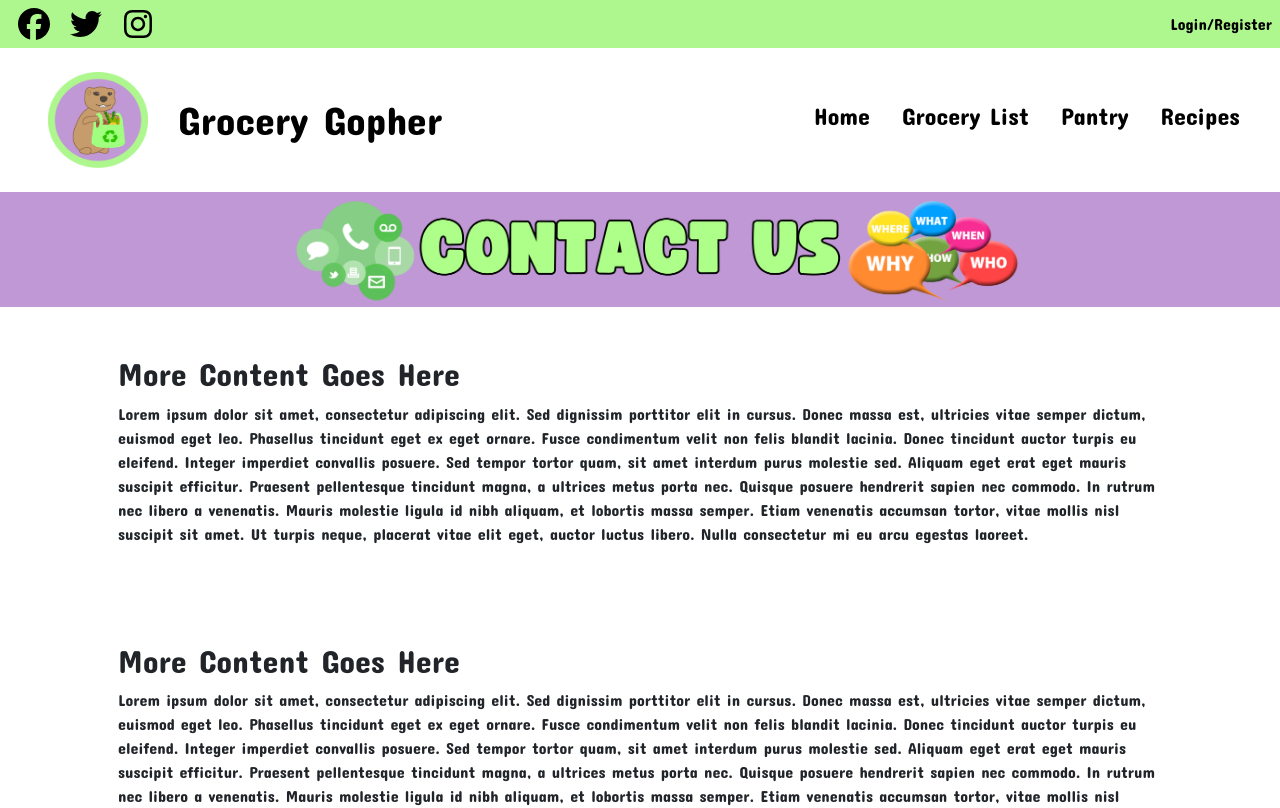
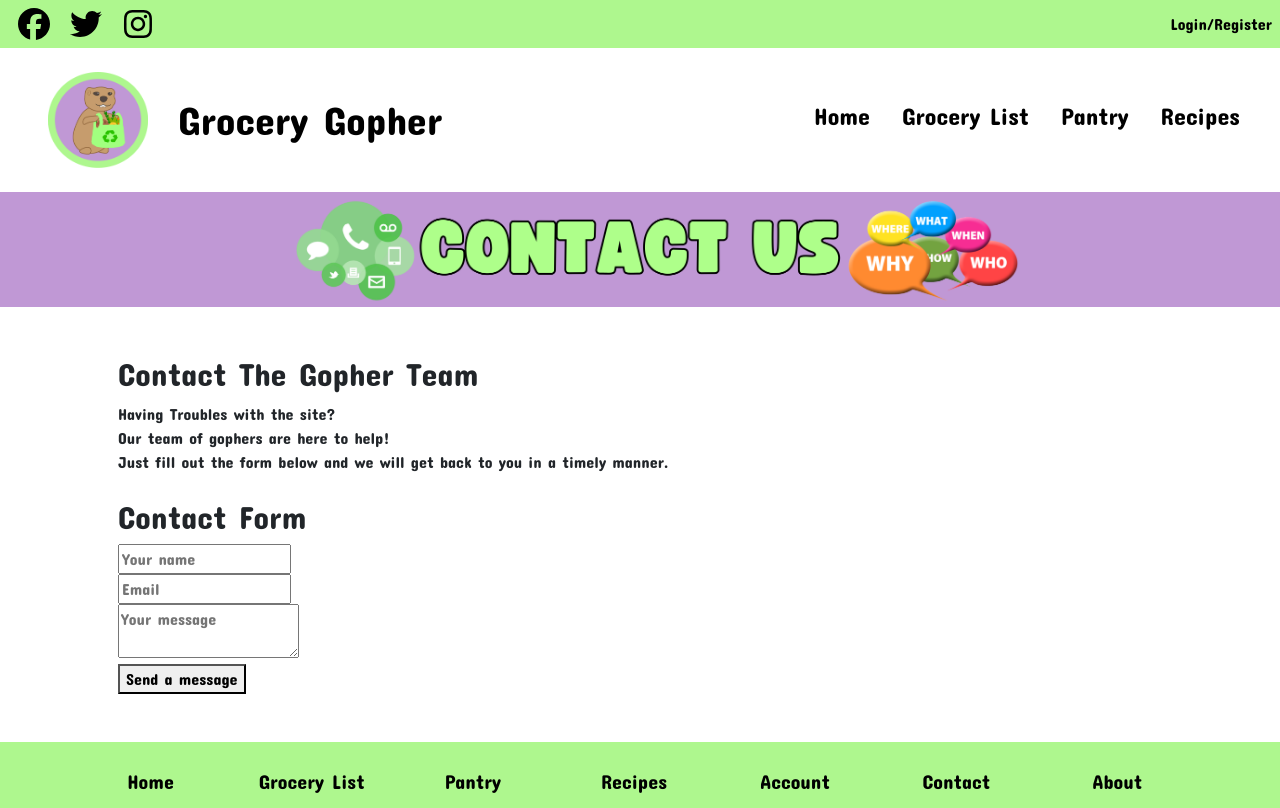
Before and after one commit to PlantsOnFire/GroceryGophers, a React (Create React App) app: page /contact in a window 1280 px wide. Shown: the top 808 px of the page. Built offline with nearby package versions, Linux system fonts and the light colour scheme.

Commit message:
Error, About, Contact Pages Updated

```diff
--- /dev/null
+++ b/src/components/Banners/PageErrorBanner.js
@@ -0,0 +1,11 @@
+import pageErrorBanner from '../../assets/PageErrorBanner.png';
+
+function PageErrorBanner () {
+  return (
+    <div className='row m-0' id='error-banner'>
+      <img id='error' className='banner'  src={pageErrorBanner} alt='Page Error Banner' />
+    </div>
+  )
+}
+
+export default PageErrorBanner;
--- /dev/null
+++ b/src/components/ContactForm/ContactForm.js
@@ -0,0 +1,71 @@
+import React, { useState } from "react";
+
+const FORM_ENDPOINT = ""; // TODO - update to the correct endpoint
+
+const ContactForm = () => {
+  const [submitted, setSubmitted] = useState(false);
+  const handleSubmit = (e) => {
+    e.preventDefault();
+
+    const inputs = e.target.elements;
+    const data = {};
+
+    for (let i = 0; i < inputs.length; i++) {
+      if (inputs[i].name) {
+        data[inputs[i].name] = inputs[i].value;
+      }
+    }
+
+    fetch(FORM_ENDPOINT, {
+      method: 'POST',
+      headers: {
+        Accept: 'application/json',
+        'Content-Type': 'application/json',
+      },
+      body: JSON.stringify(data),
+    })
+      .then((response) => {
+        if (!response.ok) {
+          throw new Error('Form response was not ok');
+        }
+
+        setSubmitted(true);
+      })
+      .catch((err) => {
+        // Submit the form manually
+        e.target.submit();
+      });
+  };
+
+  if (submitted) {
+    return (
+      <>
+        <h2>Thank you!</h2>
+        <div>We'll be in touch soon.</div>
+      </>
+    );
+  }
+
+  return (
+    <form
+      action={FORM_ENDPOINT}
+      onSubmit={handleSubmit}
+      method="POST"
+    >
+      <div>
+        <input type="text" placeholder="Your name" name="name" required />
+      </div>
+      <div>
+        <input type="email" placeholder="Email" name="email" required />
+      </div>
+      <div>
+        <textarea placeholder="Your message" name="message" required />
+      </div>
+      <div>
+        <button type="submit"> Send a message </button>
+      </div>
+    </form>
+  );
+};
+
+export default ContactForm;
--- a/src/pages/AboutUsPage/AboutUsPage.js
+++ b/src/pages/AboutUsPage/AboutUsPage.js
@@ -6,12 +6,19 @@ function AboutUsPage () {
     <main>
       <AboutBanner/>
       <div className='container p-5'>
-        <h2>More Content Goes Here</h2>
-        <div>Lorem ipsum dolor sit amet, consectetur adipiscing elit. Sed dignissim porttitor elit in cursus. Donec massa est, ultricies vitae semper dictum, euismod eget leo. Phasellus tincidunt eget ex eget ornare. Fusce condimentum velit non felis blandit lacinia. Donec tincidunt auctor turpis eu eleifend. Integer imperdiet convallis posuere. Sed tempor tortor quam, sit amet interdum purus molestie sed. Aliquam eget erat eget mauris suscipit efficitur. Praesent pellentesque tincidunt magna, a ultrices metus porta nec. Quisque posuere hendrerit sapien nec commodo. In rutrum nec libero a venenatis. Mauris molestie ligula id nibh aliquam, et lobortis massa semper. Etiam venenatis accumsan tortor, vitae mollis nisl suscipit sit amet. Ut turpis neque, placerat vitae elit eget, auctor luctus libero. Nulla consectetur mi eu arcu egestas laoreet.</div>
-      </div>
-      <div className='container p-5'>
-        <h2>More Content Goes Here</h2>
-        <div>Lorem ipsum dolor sit amet, consectetur adipiscing elit. Sed dignissim porttitor elit in cursus. Donec massa est, ultricies vitae semper dictum, euismod eget leo. Phasellus tincidunt eget ex eget ornare. Fusce condimentum velit non felis blandit lacinia. Donec tincidunt auctor turpis eu eleifend. Integer imperdiet convallis posuere. Sed tempor tortor quam, sit amet interdum purus molestie sed. Aliquam eget erat eget mauris suscipit efficitur. Praesent pellentesque tincidunt magna, a ultrices metus porta nec. Quisque posuere hendrerit sapien nec commodo. In rutrum nec libero a venenatis. Mauris molestie ligula id nibh aliquam, et lobortis massa semper. Etiam venenatis accumsan tortor, vitae mollis nisl suscipit sit amet. Ut turpis neque, placerat vitae elit eget, auctor luctus libero. Nulla consectetur mi eu arcu egestas laoreet.</div>
+        <h2>About Grocery Gpoher</h2>
+        <div>Grocery Gopher was created by CAL corp. <br/>
+        It was crafted in order to help people who can't remember what is in their pantry while shopping.<br/>
+        It was also crafted to keep track of the groceries that you need to pick up when out.<br/>
+        It does provide some recipes and with hopes of becoming more useful with recipes provided to users from ingredients in their pantry.<br/>
+        Gorcery Gopher is a great site to help with all your grocery needs.</div>
+        <br/>
+        <h2>About CAL Corp.</h2>
+        <div>CAL corp is made up of a group of Fanshawe College graduates.<br/>
+        Our goal is to provide companies with well designed and programmed websited and applications.<br/>
+        We are a new company with only personal programs under our belt.<br/>
+        We strive to learn new and inovative tecniques to aid in creating the best products.<br/>
+        We create web sites, mobile apps and more. </div>
       </div>
     </main>
   )
--- a/src/pages/ContactPage/ContactPage.js
+++ b/src/pages/ContactPage/ContactPage.js
@@ -1,17 +1,19 @@
 import './ContactPage.scss';
 import ContactBanner from '../../components/Banners/ContactBanner';
+import ContactForm from '../../components/ContactForm/ContactForm';
 
 function ContactPage () {
   return(
     <main>
       <ContactBanner/>
       <div className='container p-5'>
-        <h2>More Content Goes Here</h2>
-        <div>Lorem ipsum dolor sit amet, consectetur adipiscing elit. Sed dignissim porttitor elit in cursus. Donec massa est, ultricies vitae semper dictum, euismod eget leo. Phasellus tincidunt eget ex eget ornare. Fusce condimentum velit non felis blandit lacinia. Donec tincidunt auctor turpis eu eleifend. Integer imperdiet convallis posuere. Sed tempor tortor quam, sit amet interdum purus molestie sed. Aliquam eget erat eget mauris suscipit efficitur. Praesent pellentesque tincidunt magna, a ultrices metus porta nec. Quisque posuere hendrerit sapien nec commodo. In rutrum nec libero a venenatis. Mauris molestie ligula id nibh aliquam, et lobortis massa semper. Etiam venenatis accumsan tortor, vitae mollis nisl suscipit sit amet. Ut turpis neque, placerat vitae elit eget, auctor luctus libero. Nulla consectetur mi eu arcu egestas laoreet.</div>
-      </div>
-      <div className='container p-5'>
-        <h2>More Content Goes Here</h2>
-        <div>Lorem ipsum dolor sit amet, consectetur adipiscing elit. Sed dignissim porttitor elit in cursus. Donec massa est, ultricies vitae semper dictum, euismod eget leo. Phasellus tincidunt eget ex eget ornare. Fusce condimentum velit non felis blandit lacinia. Donec tincidunt auctor turpis eu eleifend. Integer imperdiet convallis posuere. Sed tempor tortor quam, sit amet interdum purus molestie sed. Aliquam eget erat eget mauris suscipit efficitur. Praesent pellentesque tincidunt magna, a ultrices metus porta nec. Quisque posuere hendrerit sapien nec commodo. In rutrum nec libero a venenatis. Mauris molestie ligula id nibh aliquam, et lobortis massa semper. Etiam venenatis accumsan tortor, vitae mollis nisl suscipit sit amet. Ut turpis neque, placerat vitae elit eget, auctor luctus libero. Nulla consectetur mi eu arcu egestas laoreet.</div>
+        <h2>Contact The Gopher Team</h2>
+        <div>Having Troubles with the site? <br/>
+        Our team of gophers are here to help!<br/>
+        Just fill out the form below and we will get back to you in a timely manner.</div>
+        <br/>
+        <h2>Contact Form</h2>
+        <ContactForm/>
       </div>
     </main>
   )
--- a/src/pages/PageNotFound/PageNotFound.js
+++ b/src/pages/PageNotFound/PageNotFound.js
@@ -1,9 +1,18 @@
+import { NavLink } from 'react-router-dom';
+import PageErrorBanner from '../../components/Banners/PageErrorBanner';
 import './PageNotFound.scss';
 
 function PageNotFound () {
   return(
     <main>
-      PAGE NOT FOUND
+      <PageErrorBanner/>
+      <div className='container p-5'>
+        <h2>Error 404</h2>
+        <div>
+          <p>Sorry this page doesn't exist click the button below to return to Home!</p><br/>
+          <NavLink to={'/'}>Home Page</NavLink>
+        </div>
+      </div>
     </main>
   )
 }
--- a/src/pages/PageNotFound/PageNotFound.scss
+++ b/src/pages/PageNotFound/PageNotFound.scss
@@ -0,0 +1,12 @@
+@import '../../styles/colors.scss';
+
+main {
+    #about-container {
+      background-color: $purple;
+      #aboutUs {
+        height: 9vw;
+        width: auto;
+        padding-left: 15vw;
+      }
+    }
+  }
```
Also changed, not shown: src/assets/PageErrorBanner.png (added), src/components/ContactForm/ContactForm.scss (added).
